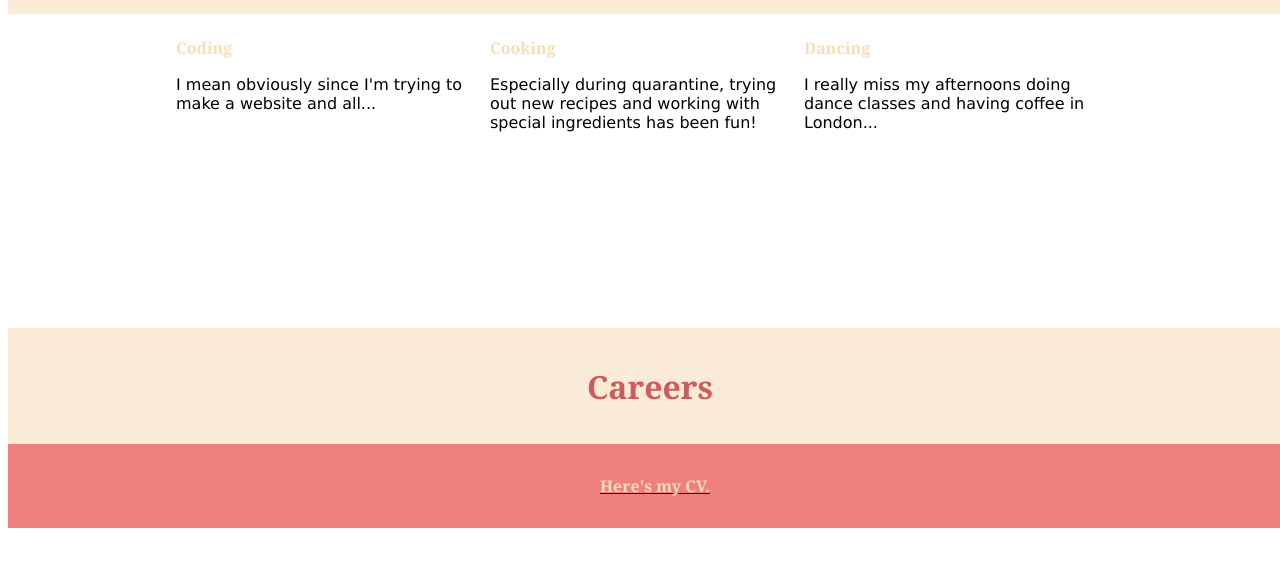
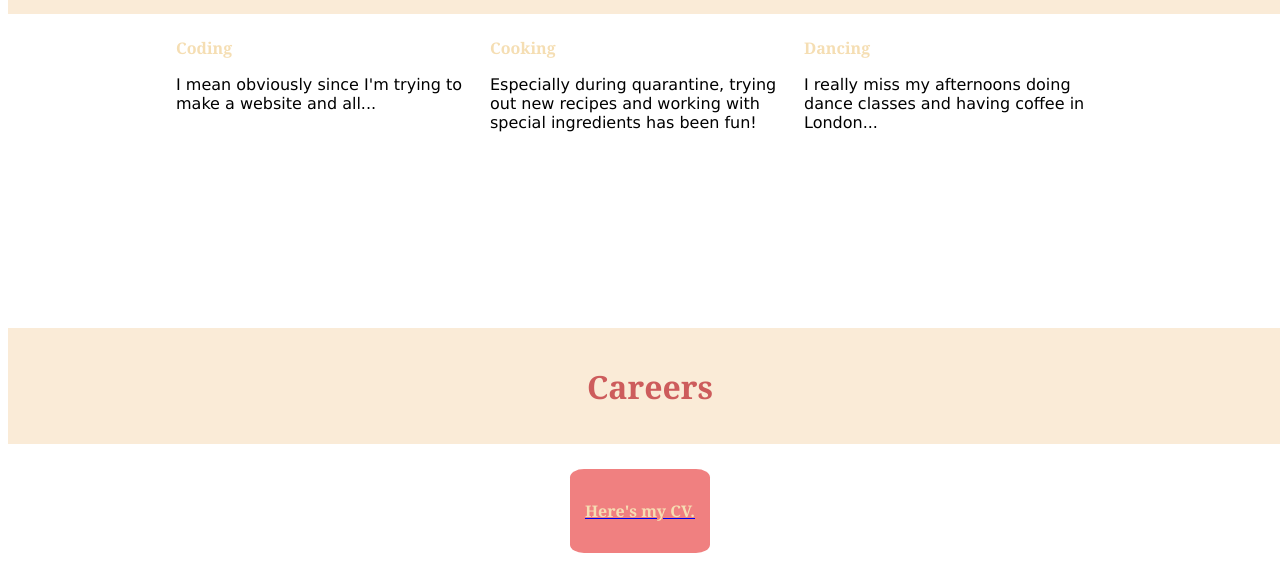
Before and after one commit to joyjixu/joyjixu.github.io, a plain HTML site: page index.html in a window 1280 px wide. Shown: the part 430-1017 px from the top of the page. Before the commit the page ends 966 px from the top, so only its background shows below. Drawn offline with Linux system fonts and the light colour scheme.

Commit message:
changed button cv

```diff
--- a/index.html
+++ b/index.html
@@ -48,8 +48,10 @@
                 <h2>Careers</h2>
             </div>
 
-            <div class="centered button container">
-                <a href="./links/cv.html" class = "centered"><h3>Here's my CV.</h3></a>
+            <div class="container centered">
+                <div class ="button">
+                    <a href="./links/cv.html" class = "centered"><h3>Here's my CV.</h3></a>
+                </div>
             </div>
         </div>
 
--- a/resources/css/style.css
+++ b/resources/css/style.css
@@ -64,9 +64,7 @@ header li a:hover {
 }
 
 .centered {
-
     text-align: center;
-    width: 100%;
 }
 .container {
     display: flex;
@@ -75,6 +73,7 @@ header li a:hover {
     align-content: center;
     align-items: center;
     flex-flow: wrap;
+    width: 100%;
 }
 
 .child:hover {
@@ -91,12 +90,13 @@ header li a:hover {
 }
 
 
-.button {
+ .button {
     font-weight: bold;
+    margin: 2%;
     padding : 15px;
-    flex-basis: auto;
     background-color: lightcoral;
-    display : block;
+    width: fit-content;
+    border-radius: 10%;
 
 }
 
```
